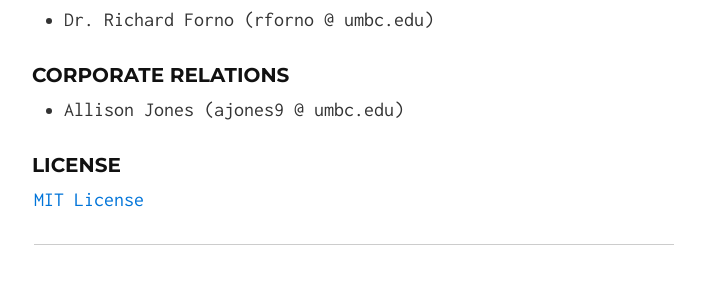
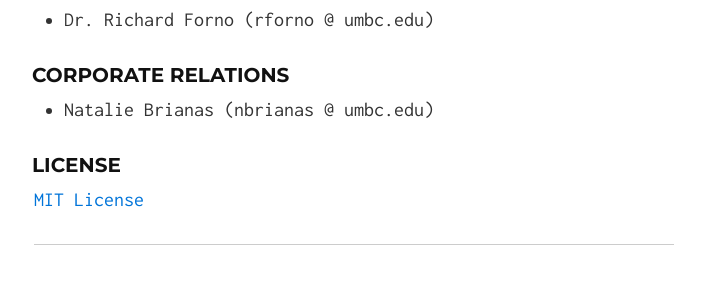
Before and after one commit to UMBCCyberDawgs/umbccyberdawgs.github.io, a Jekyll site: the page built from index.md, in a window 1280 px wide and 900 px high, scrolled down 2051 px. Shown: the part 494-775 px from the top of the window, without its empty margins (286-991 px from the left). Built offline with Jekyll 4.4.1, drawn with Linux system fonts in a browser that asks for light colours.

Commit message:
Quick update to Corporate Relations Section
Removed Allison Jones, added Natalie Brianas

```diff
--- a/index.md
+++ b/index.md
@@ -80,7 +80,7 @@ contact our secretary.
 * Dr. Richard Forno (rforno @ umbc.edu)
 
 ### Corporate Relations
-*  Allison Jones (ajones9 @ umbc.edu)
+*  Natalie Brianas (nbrianas @ umbc.edu)
 
 
 ### License
```
